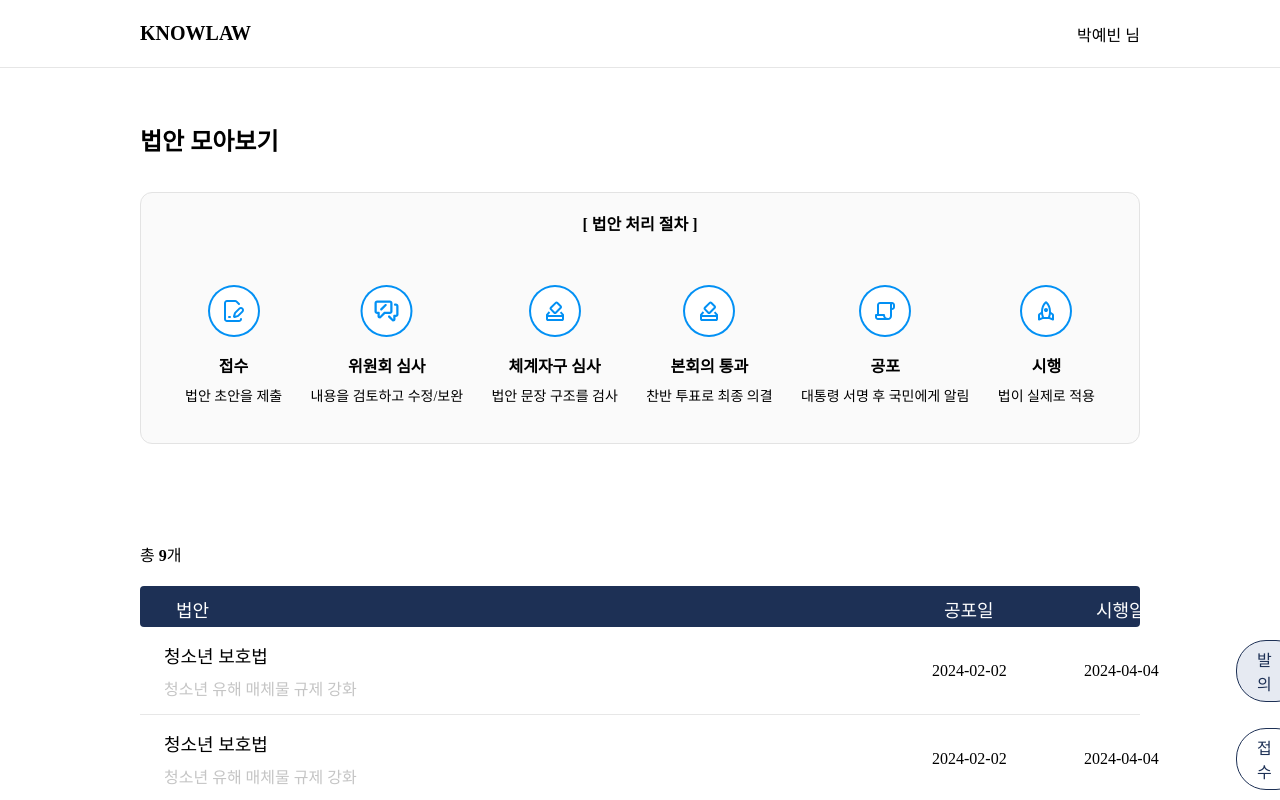
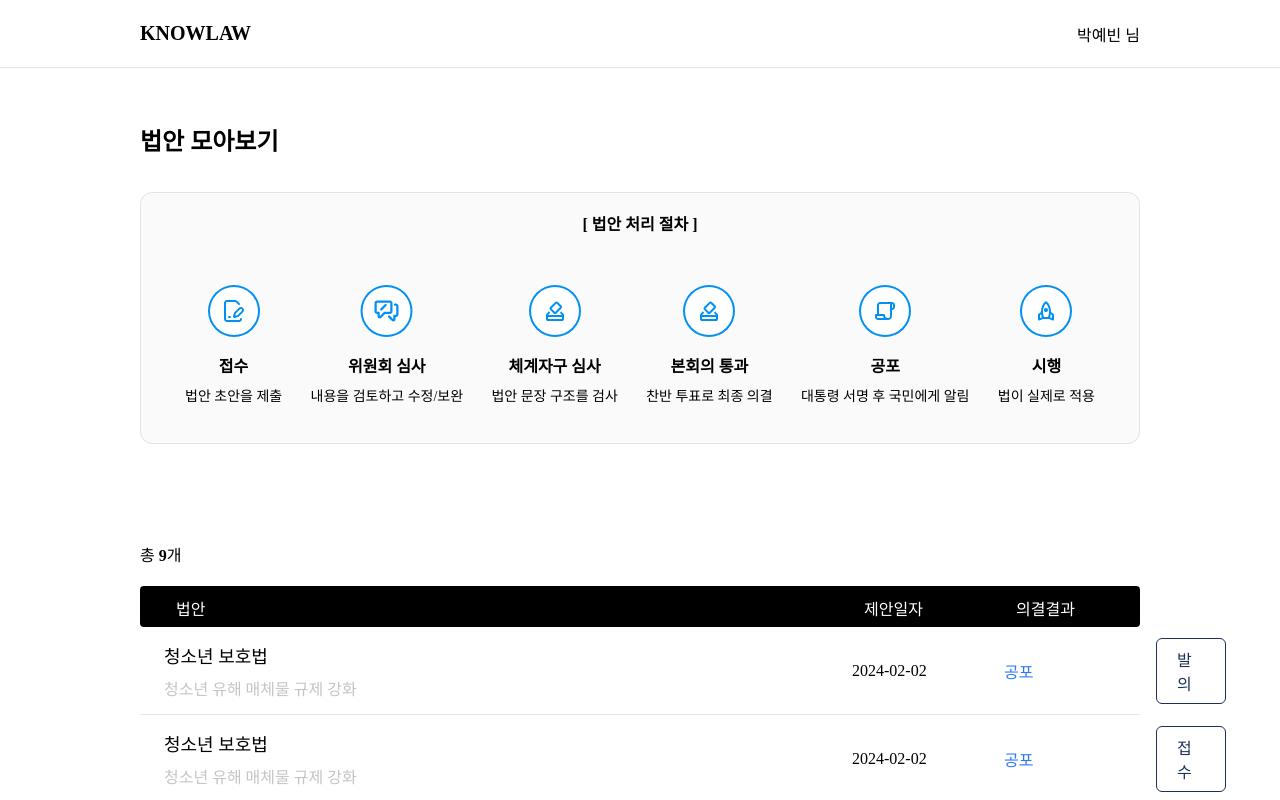
Before and after one commit to 2025-DSM-1/dsm_FE, a React (Vite) app: page /bill/list in a window 1280 px wide. Shown: the top 800 px of the page. Built offline with nearby package versions, Linux system fonts and the light colour scheme.

Commit message:
fix :: 테이블 스타일 수정

```diff
--- a/src/components/Post.tsx
+++ b/src/components/Post.tsx
@@ -5,7 +5,7 @@ interface IPostType {
   title: string;
   content: string;
   promulgationDate: string;
-  enforcementDate: string;
+  resolutionResult: string;
   status: string;
   onClick: () => void;
 }
@@ -39,7 +39,7 @@ export const Post = ({
   onClick,
   content,
   promulgationDate,
-  enforcementDate,
+  resolutionResult,
   status,
 }: IPostType) => {
   const [colorDatas, setColorDatas] = useState<{
@@ -49,23 +49,19 @@ export const Post = ({
   }>({
     borderColor: '#1D3055',
     color: '#1D3055',
-    backgroundColor: '#E6EAF2',
+    backgroundColor: '#ffffff',
   });
+
   useEffect(() => {
-    if (status === '시행') {
+    if (status === '공포') {
       setColorDatas({
-        borderColor: '#1D3055',
+        borderColor: '#ffffff',
         color: '#ffffff',
         backgroundColor: '#1D3055',
       });
-    } else if (status === '접수') {
-      setColorDatas({
-        borderColor: '#1D3055',
-        color: '#1D3055',
-        backgroundColor: '#ffffff',
-      });
     }
   }, [status]);
+
   return (
     <Container onClick={onClick}>
       <TitleContainer>
@@ -73,7 +69,7 @@ export const Post = ({
         <Content>{content}</Content>
       </TitleContainer>
       <Date>{promulgationDate}</Date>
-      <Date>{enforcementDate}</Date>
+      <Result>{resolutionResult}</Result>
       <Status
         color={colorDatas.color}
         borderColor={colorDatas.borderColor}
@@ -96,7 +92,7 @@ const Container = styled.div`
 `;
 
 const TitleContainer = styled.div`
-  flex: 0 0 48rem;
+  flex: 0 0 43rem;
   display: flex;
   flex-direction: column;
   gap: 8px;
@@ -106,6 +102,13 @@ const Date = styled.div`
   font-size: 16px;
   font-weight: 400;
   flex: 0 0 9.5rem;
+`;
+
+const Result = styled.div`
+  font-size: 16px;
+  font-weight: 400;
+  flex: 0 0 9.5rem;
+  color: #2B75FF;
 `;
 
 const Title = styled.div`
@@ -119,8 +122,8 @@ const Content = styled.div`
 
 const StatusContainer = styled.div<Omit<IStatusType, 'children'>>`
   flex: 0 0 4.4rem;
-  padding: 6px 20px;
-  border-radius: 30px;
+  padding: 8px 20px;
+  border-radius: 6px;
   border: 1px solid ${({ borderColor }) => borderColor};
   background-color: ${({ backgroundColor }) => backgroundColor};
   color: ${({ color }) => color};
--- a/src/pages/BillList.tsx
+++ b/src/pages/BillList.tsx
@@ -11,7 +11,7 @@ export const BillList = () => {
       title: '청소년 보호법',
       content: '청소년 유해 매체물 규제 강화',
       promulgationDate: '2024-02-02',
-      enforcementDate: '2024-04-04',
+      resolutionResult: '공포',
       status: '발의',
     },
     {
@@ -19,7 +19,7 @@ export const BillList = () => {
       title: '청소년 보호법',
       content: '청소년 유해 매체물 규제 강화',
       promulgationDate: '2024-02-02',
-      enforcementDate: '2024-04-04',
+      resolutionResult: '공포',
       status: '접수',
     },
     {
@@ -27,7 +27,7 @@ export const BillList = () => {
       title: '청소년 보호법',
       content: '청소년 유해 매체물 규제 강화',
       promulgationDate: '2024-02-02',
-      enforcementDate: '2024-04-04',
+      resolutionResult: '공포',
       status: '심사',
     },
     {
@@ -35,7 +35,7 @@ export const BillList = () => {
       title: '청소년 보호법',
       content: '청소년 유해 매체물 규제 강화',
       promulgationDate: '2024-02-02',
-      enforcementDate: '2024-04-04',
+      resolutionResult: '공포',
       status: '통과',
     },
     {
@@ -43,7 +43,7 @@ export const BillList = () => {
       title: '청소년 보호법',
       content: '청소년 유해 매체물 규제 강화',
       promulgationDate: '2024-02-02',
-      enforcementDate: '2024-04-04',
+      resolutionResult: '공포',
       status: '공포',
     },
     {
@@ -51,7 +51,7 @@ export const BillList = () => {
       title: '청소년 보호법',
       content: '청소년 유해 매체물 규제 강화',
       promulgationDate: '2024-02-02',
-      enforcementDate: '2024-04-04',
+      resolutionResult: '공포',
       status: '시행',
     },
     {
@@ -59,7 +59,7 @@ export const BillList = () => {
       title: '청소년 보호법',
       content: '청소년 유해 매체물 규제 강화',
       promulgationDate: '2024-02-02',
-      enforcementDate: '2024-04-04',
+      resolutionResult: '공포',
       status: '발의',
     },
     {
@@ -67,7 +67,7 @@ export const BillList = () => {
       title: '청소년 보호법',
       content: '청소년 유해 매체물 규제 강화',
       promulgationDate: '2024-02-02',
-      enforcementDate: '2024-04-04',
+      resolutionResult: '공포',
       status: '접수',
     },
     {
@@ -75,7 +75,7 @@ export const BillList = () => {
       title: '청소년 보호법',
       content: '청소년 유해 매체물 규제 강화',
       promulgationDate: '2024-02-02',
-      enforcementDate: '2024-04-04',
+      resolutionResult: '공포',
       status: '심사',
     },
   ]);
@@ -109,10 +109,10 @@ export const BillList = () => {
           </PostCount>
           <div>
             <TabBarContainer>
-              <TabTitle basis="48rem">법안</TabTitle>
-              <TabTitle basis="9.5rem">공포일</TabTitle>
-              <TabTitle basis="9.5rem">시행일</TabTitle>
-              <TabTitle basis="4.4rem">상태</TabTitle>
+              <TabTitle basis="43rem">법안</TabTitle>
+              <TabTitle basis="9.5rem">제안일자</TabTitle>
+              <TabTitle basis="9.5rem">의결결과</TabTitle>
+              <TabTitle basis="8rem">상태</TabTitle>
             </TabBarContainer>
             <PostContainer>
               {datas.slice(0, visibleCount).map((data) => (
@@ -121,7 +121,7 @@ export const BillList = () => {
                   key={data.id}
                   title={data.title}
                   content={data.content}
-                  enforcementDate={data.enforcementDate}
+                  resolutionResult={data.resolutionResult}
                   promulgationDate={data.promulgationDate}
                   status={data.status}
                 />
@@ -184,11 +184,12 @@ const TabBarContainer = styled.div`
   height: 2.5625rem;
   display: flex;
   padding: 0.625rem 2.25rem;
-  background-color: #1d3055;
+  background-color: #000;
 `;
 
 const TabTitle = styled.div<{ basis: string }>`
-  font-size: 1.125rem;
+  font-size: 1rem;
+  font-weight: 400;
   color: #ffffff;
   flex: 0 0 ${({ basis }) => basis};
 `;
```
